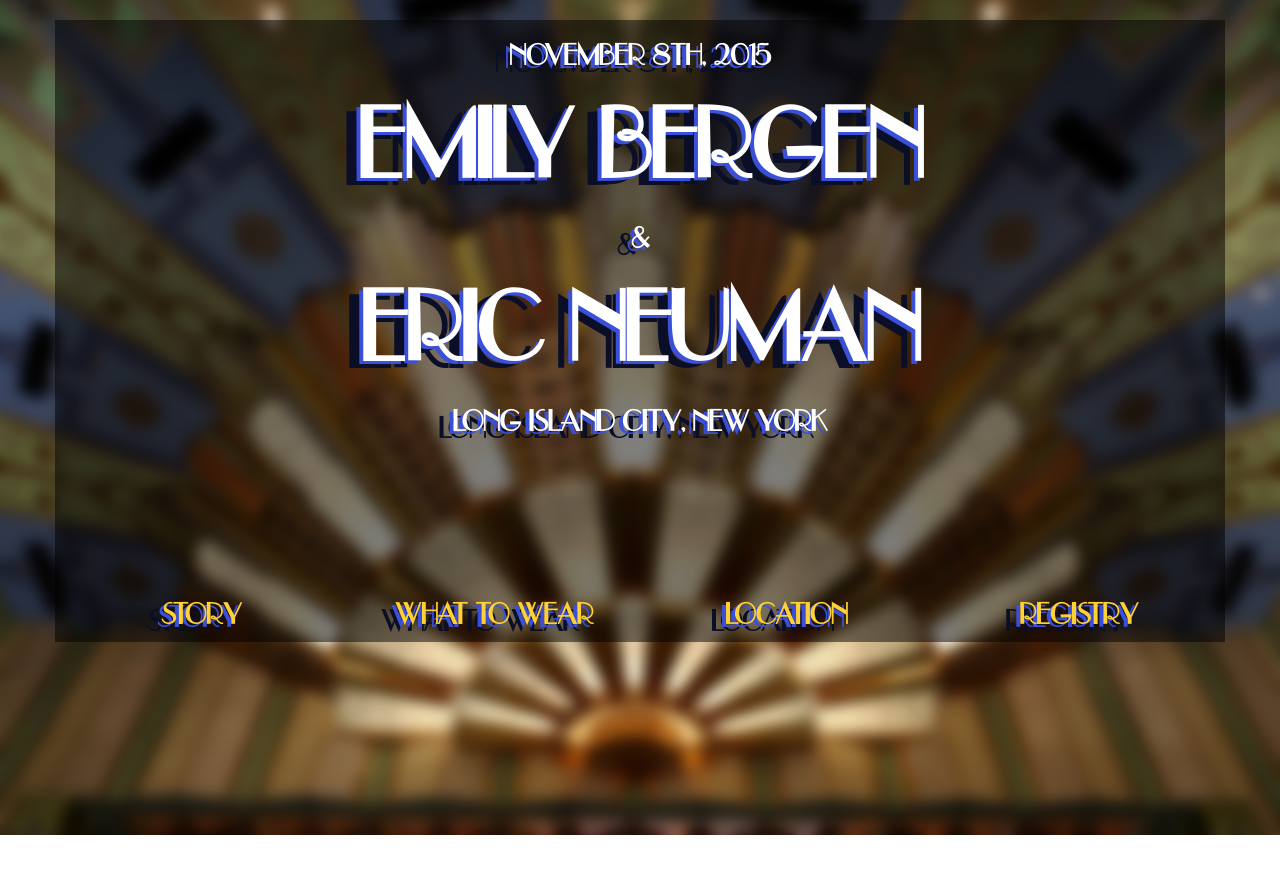
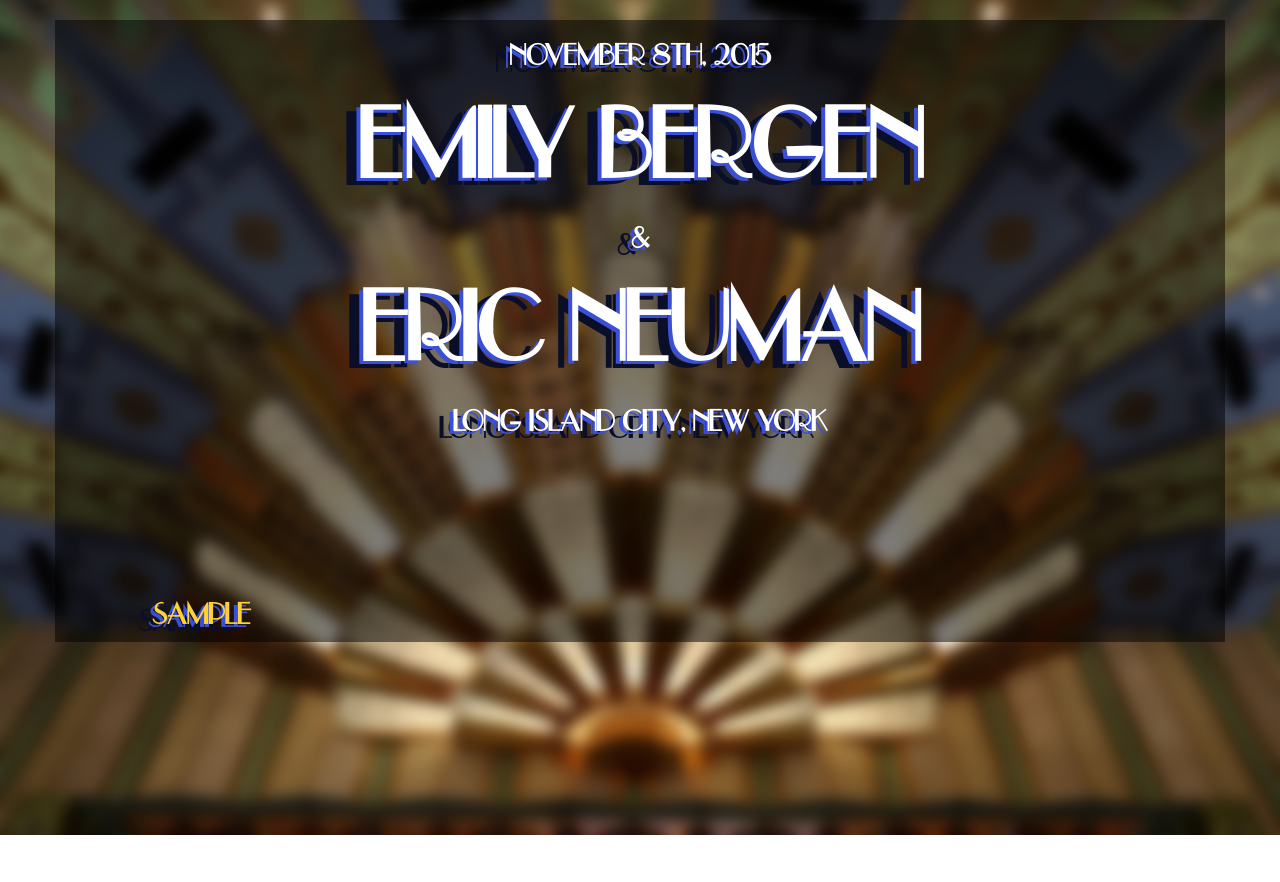
Before and after one commit to neuman/mawiage, a Django app: template templates/base/index.html in a window 1280 px wide. Shown: the top 882 px of the page. Run offline with Django 3.2, Linux system fonts and the light colour scheme; the template is opened without the code that fills it: most values are stand-ins (such as "Sample title", 1, 10 or a date in 2020); grey boxes marked "Sample" are stand-in pictures; parts of the project's set-up code (start-up, migrations or seed data) failed here and were passed over; some libraries are stand-ins or nearby versions.

Commit message:
menu items now dynamic

```diff
--- a/core/models.py
+++ b/core/models.py
@@ -55,6 +55,7 @@ class Chapter(OrderedModel):
     story = models.ForeignKey(Story)
     title = models.TextField(null=True, blank=True)
     content = models.TextField(null=True, blank=True)
+    menu_item = models.TextField(null=True, blank=True)
     image_file = models.ImageField(upload_to=upload_to_location, max_length=400, null=True, blank=True)
     pure_html = models.BooleanField(default=False)
 
@@ -63,3 +64,6 @@ class Chapter(OrderedModel):
 
     def get_story_title(self):
         return self.story.title
+
+    def get_anchor_string(self):
+        return self.menu_item.replace(" ","")
--- a/templates/base/index.html
+++ b/templates/base/index.html
@@ -47,18 +47,13 @@
         <div class="container">
           <div class="row glass">
           <div class="header-nav">
+          {% for chapter in object_list %}
+            {% if chapter.menu_item != None %}
             <div class="col-md-3 text-center">
-              <h2><a class="page-scroll" href="#story">Story</a></h2>
+              <h2><a class="page-scroll" href="#{{ chapter.get_anchor_string }}">{{ chapter.menu_item }}</a></h2>
             </div>
-            <div class="col-md-3 text-center">
-              <h2><a class="page-scroll" href="#wear">What To Wear</a></h2>
-            </div>
-            <div class="col-md-3 text-center">
-              <h2><a class="page-scroll" href="#location">Location</a></h2>
-            </div>
-            <div class="col-md-3 text-center">
-              <h2><a class="page-scroll" href="#wear">Registry</a></h2>
-            </div>
+            {% endif %}
+          {% endfor %}
           </div>
           </div>
         </div>
@@ -66,6 +61,8 @@
 
 
       {% for chapter in object_list %}
+      <div {% if chapter.menu_item != None %}id="{{ chapter.menu_item }}"{% endif %}>
+
         {% if chapter.pure_html %}
           {% autoescape off %}
             {{ chapter.content }}
@@ -86,6 +83,7 @@
             </div>
           </div>
         {% endif %}
+        </div>
       {% endfor %}
       <footer>
         <div class="container">
```
Also changed, not shown: mawiage/db.sqlite3.
